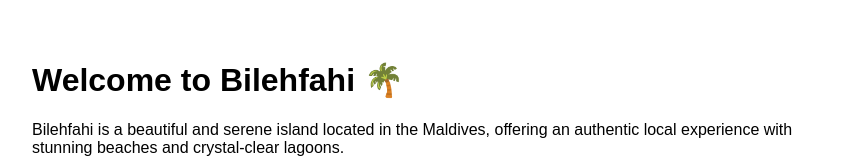
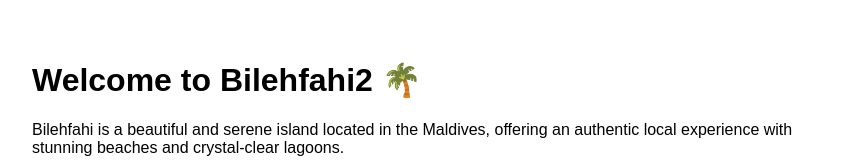
Before and after one commit to thasnymaldives/bilehfahi-landing, a Gatsby site: page / in a window 1280 px wide. Shown: the top 160 px of the page, without its empty margins (208-1071 px from the left). Built offline with nearby package versions, Linux system fonts and the light colour scheme; Gatsby itself is replaced by a stand-in of ours.

Commit message:
Update index.js

```diff
--- a/src/pages/index.js
+++ b/src/pages/index.js
@@ -3,7 +3,7 @@ import * as React from "react"
 const IndexPage = () => {
   return (
     <main style={{ fontFamily: "Arial", padding: "2rem", maxWidth: "800px", margin: "auto" }}>
-      <h1>Welcome to Bilehfahi 🌴</h1>
+      <h1>Welcome to Bilehfahi2 🌴</h1>
       <p>
         Bilehfahi is a beautiful and serene island located in the Maldives, offering an authentic
         local experience with stunning beaches and crystal-clear lagoons.
```
